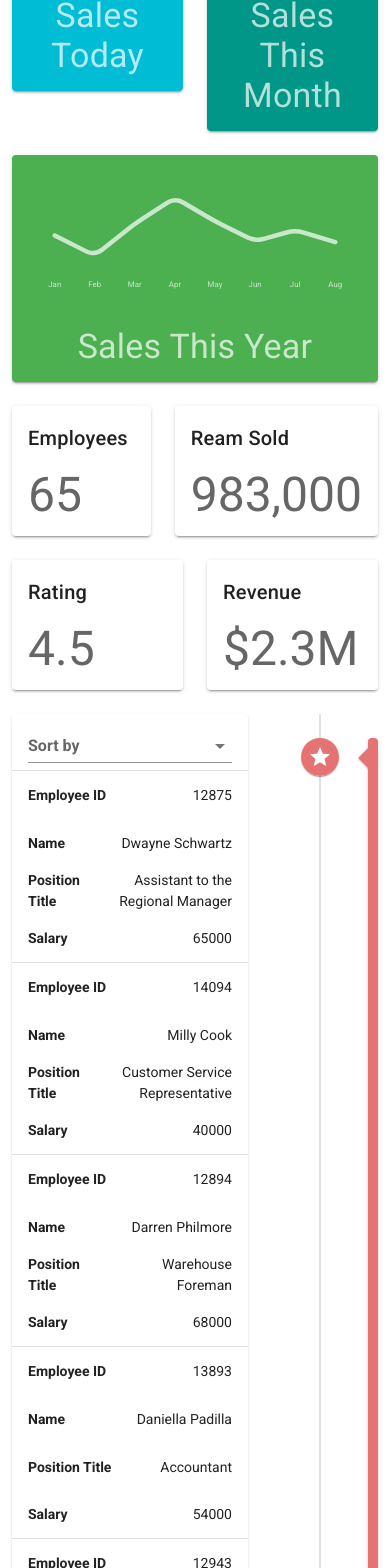
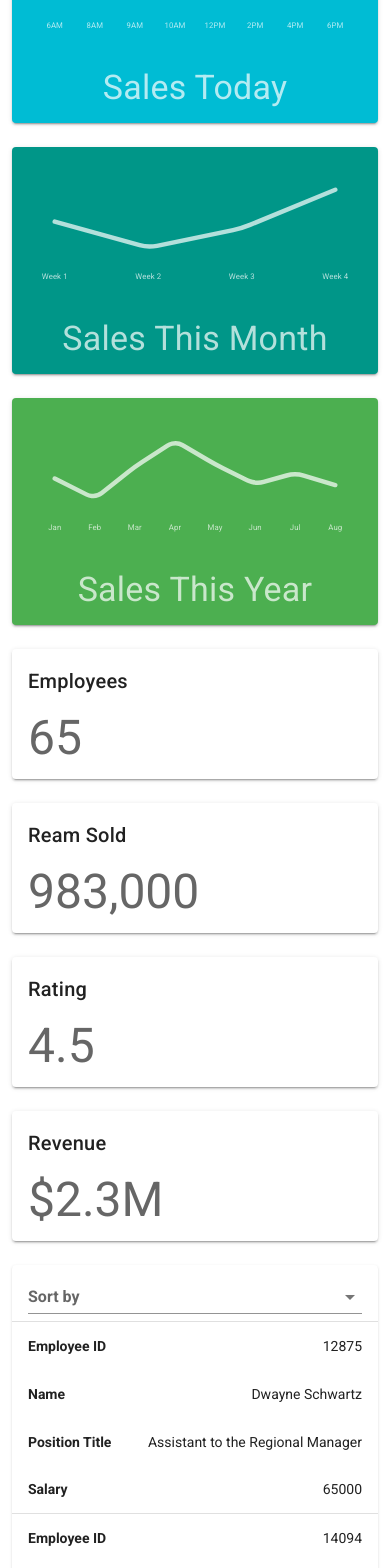
Before and after one commit to dpetrova/vue-vuetify, a Vue app: page /dashboard in a window 390 px wide. Shown: the part 220-1788 px from the top of the page. Built offline with nearby package versions, Linux system fonts and the light colour scheme.

Commit message:
responsive design

```diff
--- a/src/views/Dashboard.vue
+++ b/src/views/Dashboard.vue
@@ -3,7 +3,7 @@
     <h1>Dashboard</h1>
     <!-- sales graphs -->
     <v-row>
-      <v-col v-for="sale in sales" :key="`${sale.title}`">
+      <v-col v-for="sale in sales" :key="`${sale.title}`" cols="12" md="4">
         <SalesGraph
           :sale="sale"
         ></SalesGraph>
@@ -11,21 +11,22 @@
     </v-row>
      <!-- statistic cards -->
     <v-row>
-      <v-col v-for="statistic in statistics" :key="`${statistic.title}`">
+      <v-col v-for="statistic in statistics" :key="`${statistic.title}`" cols="12" md="6" lg="3">
         <StatisticCard :statistic="statistic" />
       </v-col>
     </v-row>
     <!-- employees table and event timeline -->
     <v-row>
-      <v-col cols="8">
+      <v-col cols="12" md="8">
         <EmployeesTable :employees="employees" @select-employee="setEmployee" />
       </v-col>
-      <v-col cols="4">
+      <v-col cols="12" md="4">
         <EventTimeline :timeline="timeline" />
       </v-col>
     </v-row>
     <!-- snackbar notifier -->
-    <v-snackbar v-model="snackbar">
+    <!-- $vuetify.breakpoint gives access to all of the breakpoints currently available on that instance of Vuetify -->
+    <v-snackbar v-model="snackbar" :left="$vuetify.breakpoint.lgAndUp">
       You have selected {{ selectedEmployee.name}} ({{selectedEmployee.title}})
       <v-btn color="pink" text @click="snackbar = false">Close </v-btn>
     </v-snackbar>
@@ -53,6 +54,7 @@
   },
   data() {
     return {
+      //isMobile: false, //a reactive data property to track whether the user is on a mobile device
       employees: employeesData,
       sales: salesData,
       statistics: statisticsData,
@@ -64,12 +66,28 @@
       }
     };
   },
+  //   mounted() {
+  //     // Check whether the user's device is mobile or not
+  //     this.onResize();
+  //     // Create resize event to check for mobile device
+  //     window.addEventListener("resize", this.onResize, { passive: true });
+  //   },
+  //   beforeDestroy() {
+  //     if (typeof window !== "undefined") {
+  //       // Remove the resize event when the component is destroyed
+  //       window.removeEventListener("resize", this.onResize, { passive: true });
+  //     }
+  //   },
   methods: {
     setEmployee(event) {
       this.snackbar = true;
       this.selectedEmployee.name = event.name;
       this.selectedEmployee.title = event.title;
     }
+    // onResize() {
+    //   // Set reactive data property to true if device is less than 600 pixels
+    //   this.isMobile = window.innerWidth < 600;
+    // }
   }
 };
 </script>
```
